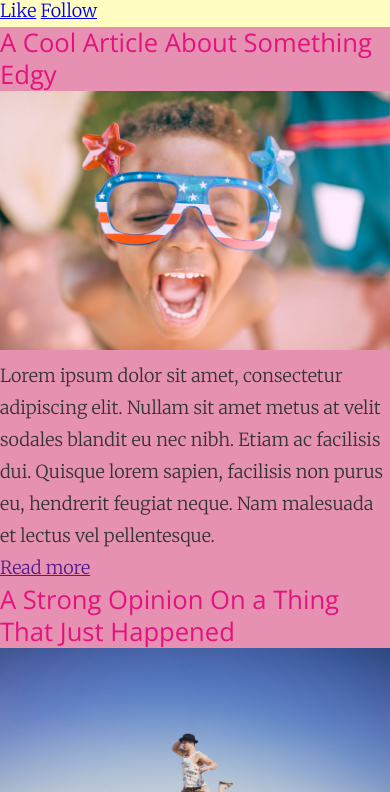
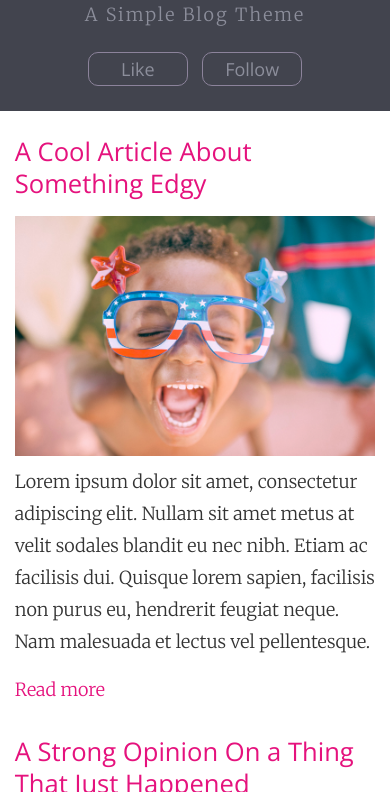
Before and after one commit to kelemen-93/simple-blog, a plain HTML site: page index.html in a window 390 px wide. Shown: the part 69-861 px from the top of the page. Drawn offline with nearby package versions, Linux system fonts and the light colour scheme.

Commit message:
finished responsive layout

```diff
--- a/index.html
+++ b/index.html
@@ -11,8 +11,8 @@
   <header class="main-header">
     <h1>CodeBerry Light</h1>
     <p class="header-par">A Simple Blog Theme</p>
-    <a href="#">Like</a>
-    <a href="#">Follow</a>
+    <a href="#" class="button">Like</a>
+    <a href="#" class="button">Follow</a>
   </header>
   <main class="primary-content">
     <article class="text-article">
@@ -33,6 +33,7 @@
       <p>Lorem ipsum dolor sit amet, consectetur adipiscing elit. Nullam sit amet metus at velit sodales blandit eu nec nibh. Etiam ac facilisis dui. Quisque lorem sapien, facilisis non purus eu, hendrerit feugiat neque. Nam malesuada et lectus vel pellentesque.</p>
       <a href="">Read more</a>
     </article>
+    <a href="#" class="load">Load more stories</a>
   </main>
 </body>
 </html>
--- a/main.css
+++ b/main.css
@@ -46,6 +46,10 @@ table {
 
 /* === Base Styles === */
 
+* {
+  box-sizing: border-box;
+}
+
 body {
   font-family: Merriweather, "Times New Roman", sans-serif;
   font-size: 1.125rem;
@@ -72,7 +76,18 @@ h2 {
   color: #e5127d;
 }
 
-.main-header {
+a {
+  color: #e5127d;
+  text-decoration: none;
+}
+
+a:hover {
+  color: #b60e63;
+}
+
+/* === Helper Colours For Layout === */
+
+/* .main-header {
   background-color: rgba(255,248,53,0.3);
 }
 
@@ -82,8 +97,64 @@ h2 {
 
 .text-article {
   background-color: rgba(255,0,0,0.3);
+} */
+
+
+
+/* === Layout Styles === */
+
+h1,h2,h3,h4,h5,h6,hgroup,
+ul,ol,dd,
+p,figure,
+pre,table,fieldset,hr
+img,
+.main-header, .primary-content {
+    margin-bottom: 1rem;
+}
+
+/* Main Header Styles */
+
+.main-header {
+  text-align: center;
+  padding: 1.25rem;
+  color: #fff;
+  background-color: #42444e;
+}
+
+/* Article Styles */
+
+.text-article {
+  width: 95%;
+  margin: 1.25rem auto 1rem;
+  padding: 0.3125rem;
 }
 
 .picture {
   width: 100%;
 }
+
+/* === Component Styles === */
+
+.button {
+  display: inline-block;
+  border: 1px solid #8c839b;
+  color: #8c8e9b;
+  border-radius: 10px;
+  padding-right: 5px;
+  padding-left: 5px;
+  margin: 5px;
+  width: 100px;
+  font-family: "Open Sans", sans-serif;
+}
+
+.button:hover {
+  border: 1px solid #b60e63;
+}
+
+.load {
+  display: block;
+  text-align: center;
+  padding: 0.625rem;
+  font-size: 1.25rem;
+  color: #8c8e9b;
+}
```
